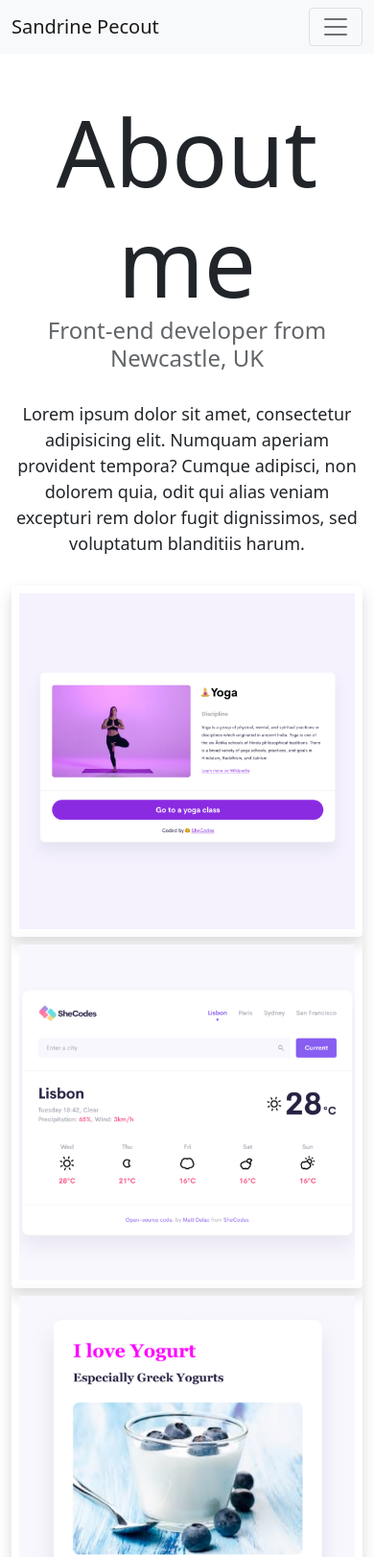
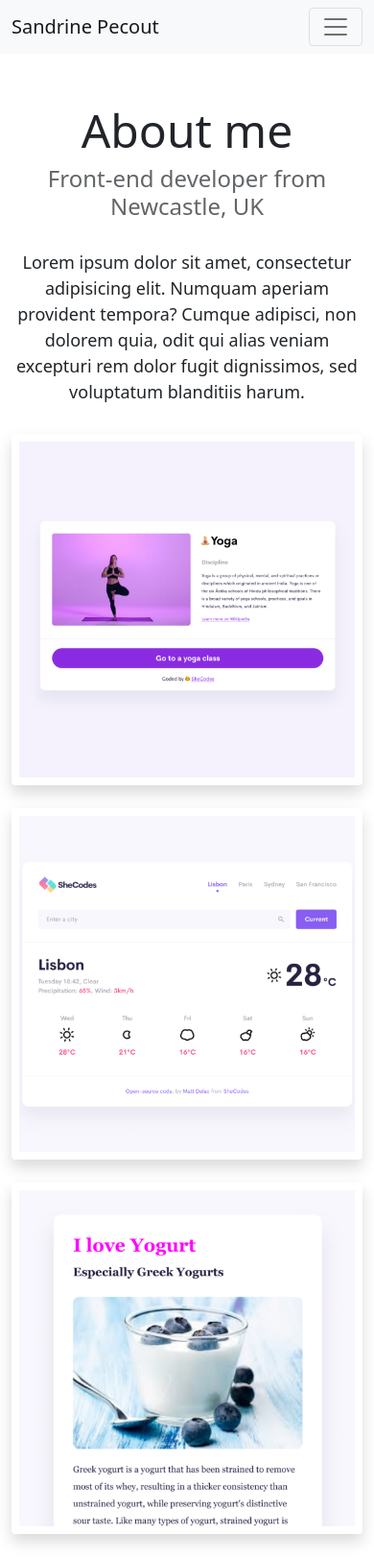
Before and after one commit to CatHarsis39/Portfolio-project, a plain HTML site: page about.html in a window 390 px wide. Shown: the top 1622 px of the page at 96% size. Drawn offline with nearby package versions, Linux system fonts and the light colour scheme.

Commit message:
responsiveness improvment

```diff
--- a/about.html
+++ b/about.html
@@ -81,21 +81,21 @@
           <img
             src="yoga.png"
             alt="yoga-app"
-            class="img-fluid p-2 shadow rounded"
+            class="img-fluid p-2 mb-4 shadow rounded"
           />
         </div>
         <div class="col-sm-4">
           <img
             src="weather.png"
             alt="weather-app"
-            class="img-fluid p-2 shadow rounded"
+            class="img-fluid p-2 mb-4 shadow rounded"
           />
         </div>
         <div class="col-sm-4">
           <img
             src="yogurt.png"
             alt="yogurt-app"
-            class="img-fluid p-2 shadow rounded"
+            class="img-fluid p-2 mb-4 shadow rounded"
           />
         </div>
       </div>
--- a/styles.css
+++ b/styles.css
@@ -16,6 +16,18 @@ h3 {
 
 h1 {
   font-size: 96px;
+}
+
+@media (max-width: 900px) {
+  h1,
+  email-link {
+    font-size: 48px;
+    line-height: 1.5;
+  }
+
+  h2 {
+    font-size: 36px;
+  }
 }
 
 h2 {
```
